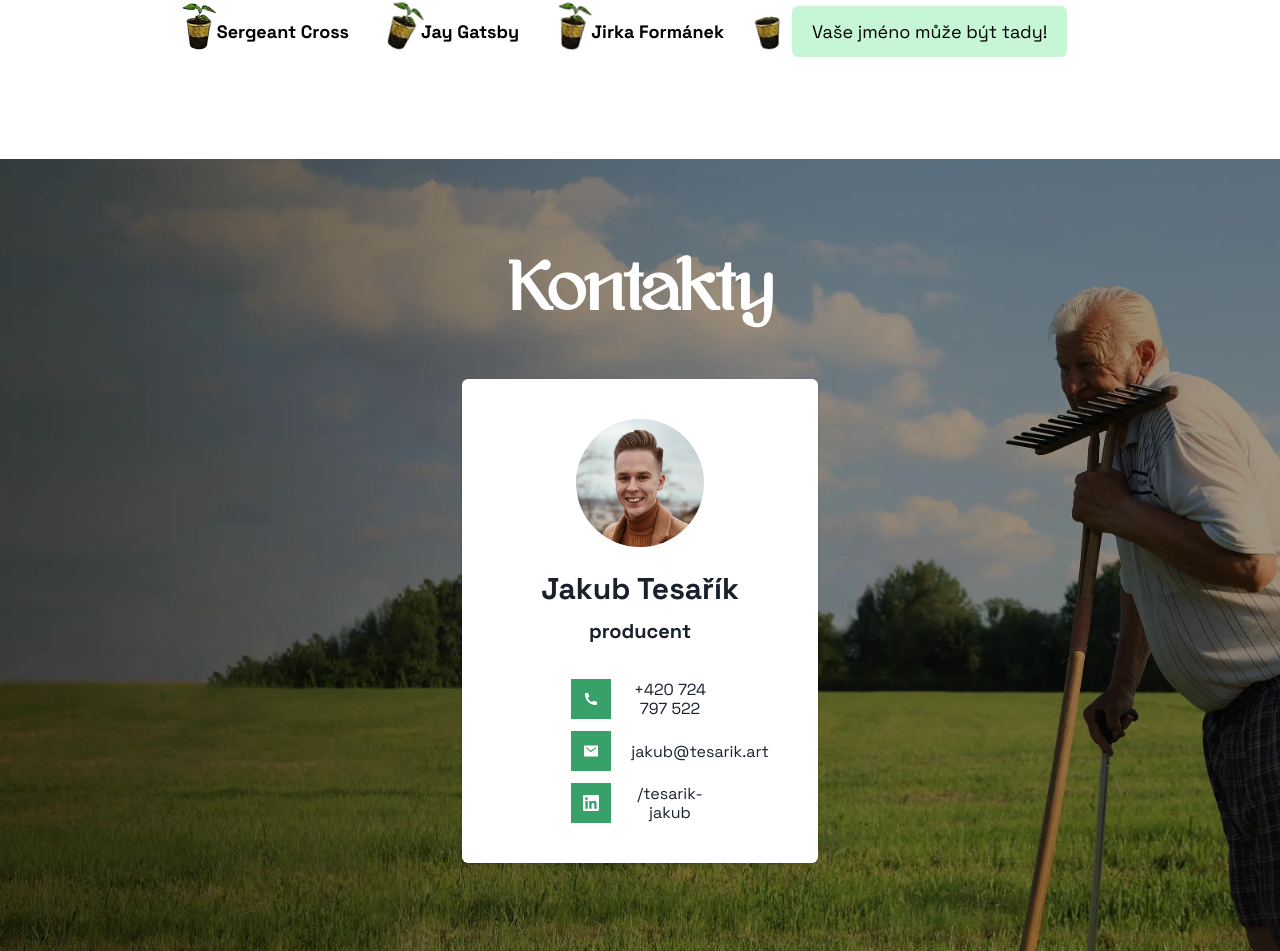
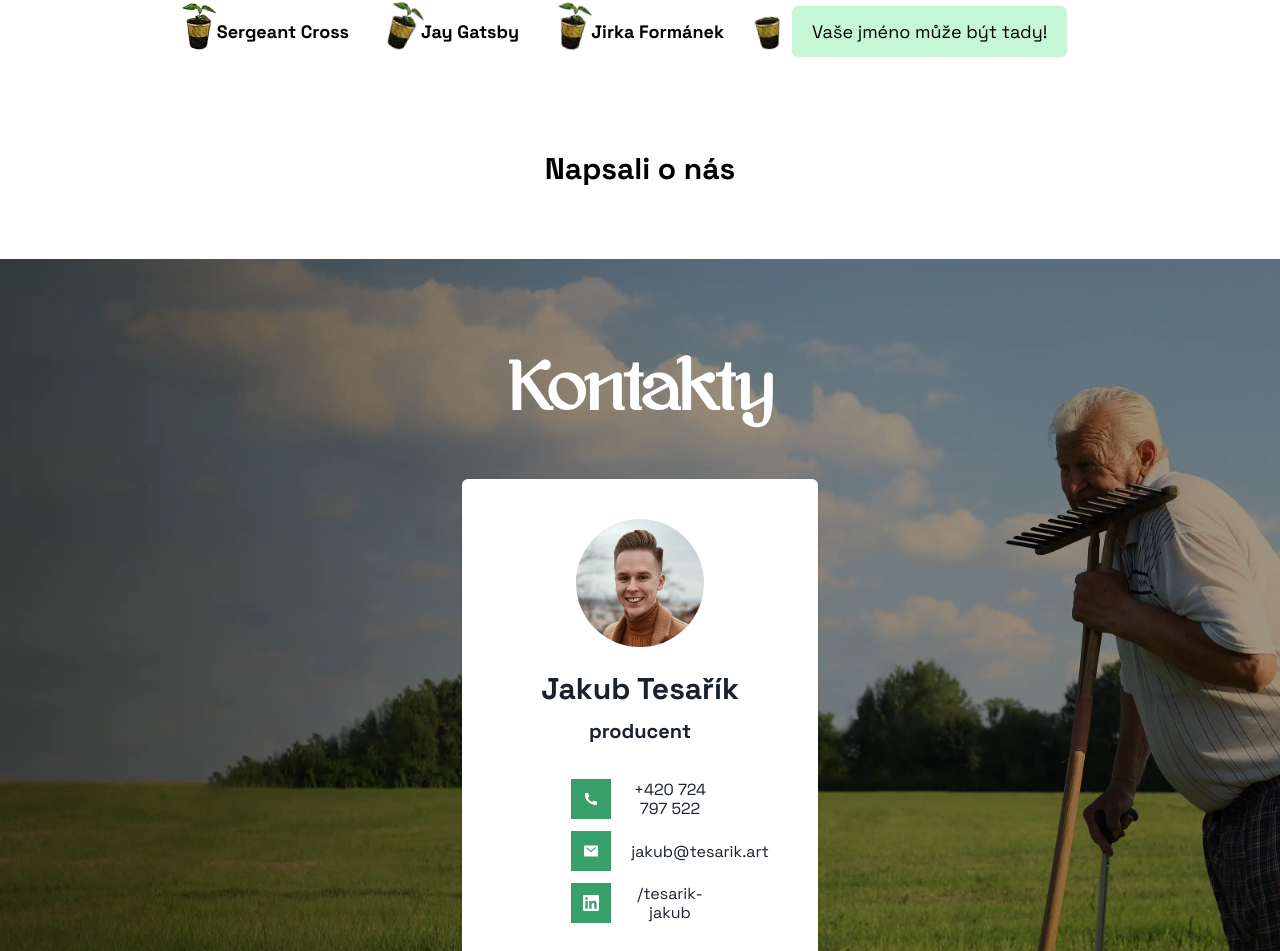
Before and after one commit to Lossmeril/garden-of-eden-next, a Next.js app: page / in a window 1280 px wide. Shown: the part 3873-4824 px from the top of the page. Built offline with nearby package versions, Linux system fonts and the light colour scheme.

Commit message:
feat: publicity in contributors section + contributors resize

```diff
--- a/components/sections/contributors.tsx
+++ b/components/sections/contributors.tsx
@@ -124,7 +124,7 @@ const ContributorsSection = () => {
           <WrapItem
             h="80px"
             key={contributor}
-            w={{ base: "90%", sm: "60%", md: "40%", lg: "unset" }}
+            w={{ base: "90%", sm: "60%", md: "40%", lg: "unset", "2xl": "15%" }}
             pl={{ base: 8, md: 0 }}
           >
             <Box p={2} w="100%" h="100%" position="relative">
@@ -186,6 +186,16 @@ const ContributorsSection = () => {
           </Box>
         </WrapItem>
       </Wrap>
+
+      <Heading
+        as="h3"
+        size="lg"
+        mt="5rem"
+        mb={6}
+        className="center ordinary-font"
+      >
+        Napsali o nás
+      </Heading>
     </Section>
   );
 };
```
